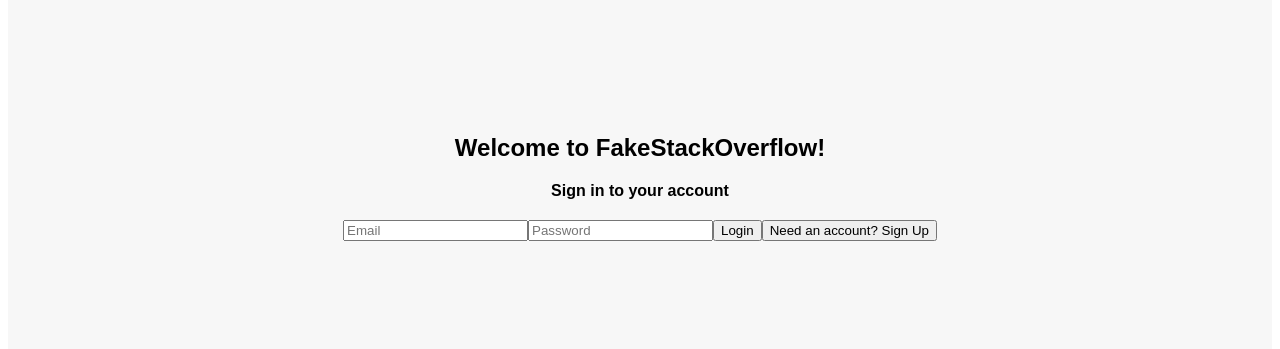
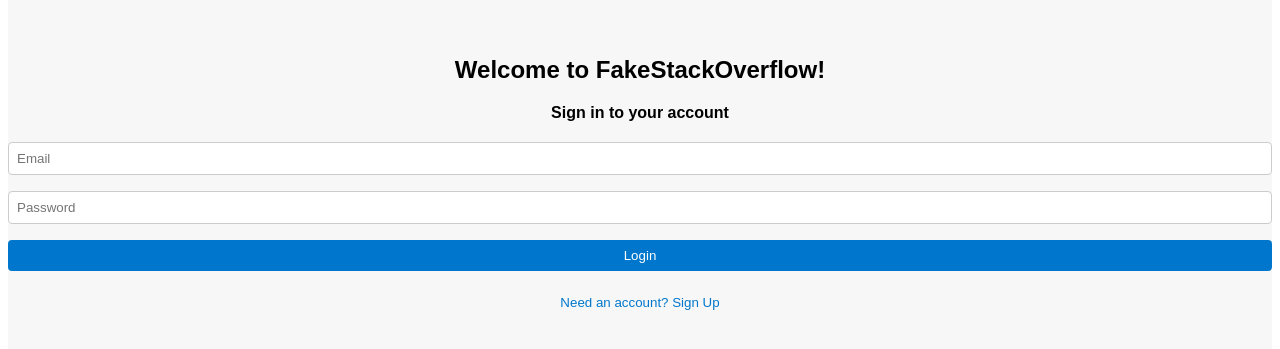
Before and after one commit to p3rciv3l/null_pointer, a React (Create React App) app in the folder client/: page / in a window 1280 px wide. Shown: the part 221-570 px from the top of the page. Built offline with nearby package versions, Linux system fonts and the light colour scheme; no server answers.

Commit message:
Added CSS for the error message.

```diff
--- a/client/src/components/login/index.css
+++ b/client/src/components/login/index.css
@@ -51,3 +51,43 @@
 .login-button:active {
   background-color: #003f7f;
 }
+
+.error-message {
+  color: red;
+  margin-bottom: 1rem;
+  text-align: center;
+}
+
+.container form {
+  display: flex;
+  flex-direction: column;
+  gap: 1rem;
+}
+
+input {
+  padding: 0.5rem;
+  border: 1px solid #ccc;
+  border-radius: 4px;
+}
+
+button {
+  padding: 0.5rem;
+  border: none;
+  border-radius: 4px;
+  background-color: #0077cc;
+  color: white;
+  cursor: pointer;
+}
+
+button:hover {
+  background-color: #0066b3;
+}
+
+button[type="button"] {
+  background-color: transparent;
+  color: #0077cc;
+}
+
+button[type="button"]:hover {
+  background-color: #f0f0f0;
+}
```
